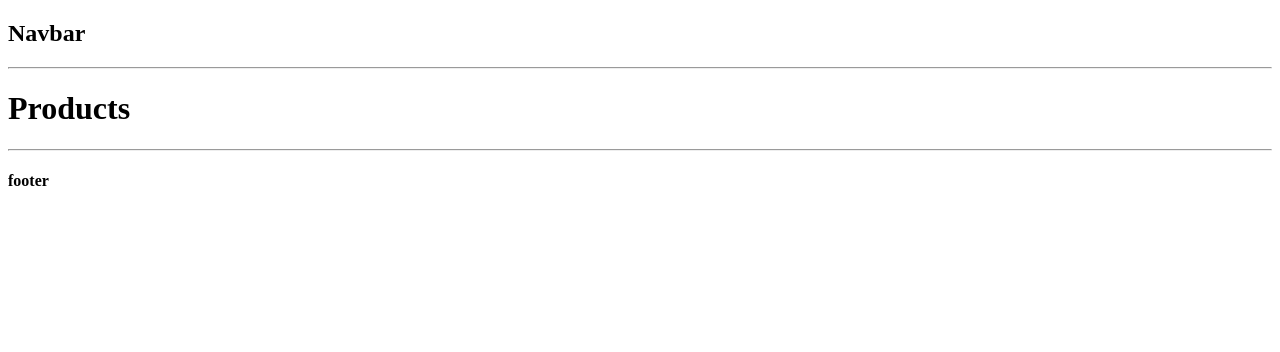
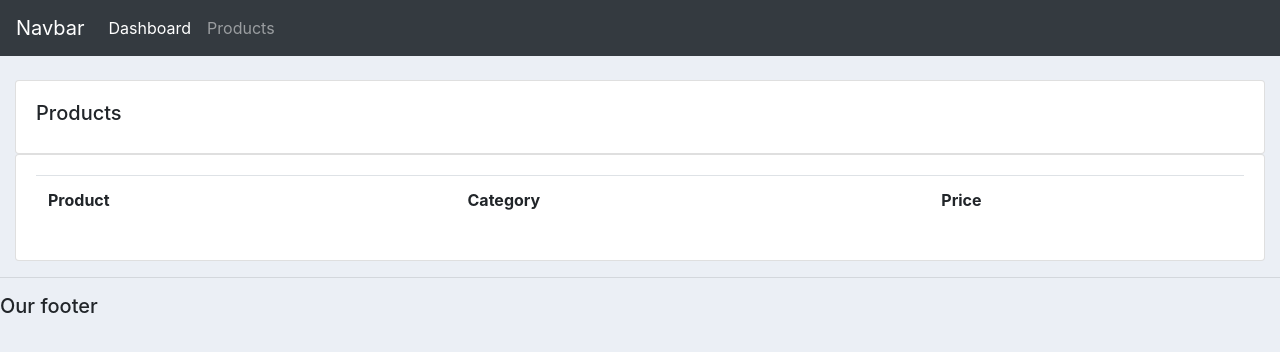
Before and after one commit to alakesh-a10/crm, a Django app: page /products/ in a window 1280 px wide. Shown: the top 352 px of the page. Run offline with Django 4.2, Linux system fonts and the light colour scheme; tables that the repository leaves empty hold one stand-in row (values such as "Sample post"); lists and menus that the app fills with data are empty; some libraries are stand-ins or nearby versions.

Commit message:
Templates Done

```diff
--- a/crm/accounts/templates/accounts/main.html
+++ b/crm/accounts/templates/accounts/main.html
@@ -1,19 +1,53 @@
 <!DOCTYPE html>
 <html>
 <head>
-        <title> CRM</title>
+	<title>CRM</title>
+	<link rel="stylesheet" href="https://stackpath.bootstrapcdn.com/bootstrap/4.3.1/css/bootstrap.min.css" integrity="sha384-ggOyR0iXCbMQv3Xipma34MD+dH/1fQ784/j6cY/iJTQUOhcWr7x9JvoRxT2MZw1T" crossorigin="anonymous">
 
+
+	<style>
+
+		#logo{
+		}
+
+		body{
+			background-color: #ebeff5;
+		}
+
+
+		#total-orders{
+			background-color: #4cb4c7;
+		}
+
+
+		#orders-delivered{
+			background-color: #7abecc;
+		}
+
+		#orders-pending{
+			background-color: #7CD1C0;
+		}
+
+
+
+
+	</style>
 </head>
 <body>
-
-        <h2> Navbar</h2>
-        <hr>
+	{%  include 'accounts/navbar.html' %}
+	<div class="container-fluid">
 	{% block content %}
 
-        {% endblock %}
-        <hr>
-        <h4>footer</h4>
 
 
+	{% endblock %}
+    </div>
+	<hr>
+	<h5>Our footer</h5>
+
 </body>
+
+<script src="https://code.jquery.com/jquery-3.3.1.slim.min.js" integrity="sha384-q8i/X+965DzO0rT7abK41JStQIAqVgRVzpbzo5smXKp4YfRvH+8abtTE1Pi6jizo" crossorigin="anonymous"></script>
+<script src="https://cdnjs.cloudflare.com/ajax/libs/popper.js/1.14.7/umd/popper.min.js" integrity="sha384-UO2eT0CpHqdSJQ6hJty5KVphtPhzWj9WO1clHTMGa3JDZwrnQq4sF86dIHNDz0W1" crossorigin="anonymous"></script>
+<script src="https://stackpath.bootstrapcdn.com/bootstrap/4.3.1/js/bootstrap.min.js" integrity="sha384-JjSmVgyd0p3pXB1rRibZUAYoIIy6OrQ6VrjIEaFf/nJGzIxFDsf4x0xIM+B07jRM" crossorigin="anonymous"></script>
 </html>
--- /dev/null
+++ b/crm/accounts/templates/accounts/navbar.html
@@ -0,0 +1,16 @@
+<nav class="navbar navbar-expand-lg navbar-dark bg-dark">
+    <a class="navbar-brand" href="#">Navbar</a>
+    <button class="navbar-toggler" type="button" data-toggle="collapse" data-target="#navbarNav" aria-controls="navbarNav" aria-expanded="false" aria-label="Toggle navigation">
+      <span class="navbar-toggler-icon"></span>
+    </button>
+    <div class="collapse navbar-collapse" id="navbarNav">
+      <ul class="navbar-nav">
+        <li class="nav-item active">
+          <a class="nav-link" href="#">Dashboard</a>
+        </li>
+        <li class="nav-item">
+          <a class="nav-link" href="#">Products</a>
+        </li>
+      </ul>
+    </div>
+  </nav>
--- a/crm/accounts/templates/accounts/products.html
+++ b/crm/accounts/templates/accounts/products.html
@@ -1,6 +1,26 @@
-{% extends "accounts/main.html" %}
+{%  extends 'accounts/main.html' %}
 
 {% block content %}
-<h1> Products</h1>
 
-{% endblock %}
+		<br>
+
+		<div class="row">
+			<div class="col-md">
+				<div class="card card-body">
+					<h5>Products</h5>
+				</div>
+				<div class="card card-body">
+					<table class="table">
+						<tr>
+							<th>Product</th>
+							<th>Category</th>
+							<th>Price</th>
+						</tr>
+
+					</table>
+				</div>
+			</div>
+
+		</div>
+
+{% endblock content %}
```
Also changed, not shown: crm/accounts/templates/accounts/customer.html (+65 -2 lines), crm/accounts/templates/accounts/dashboard.html (+43 -3 lines), crm/accounts/templates/accounts/status.html (added, +42 -0 lines). Lines whose indentation alone changed are shown as unchanged.
